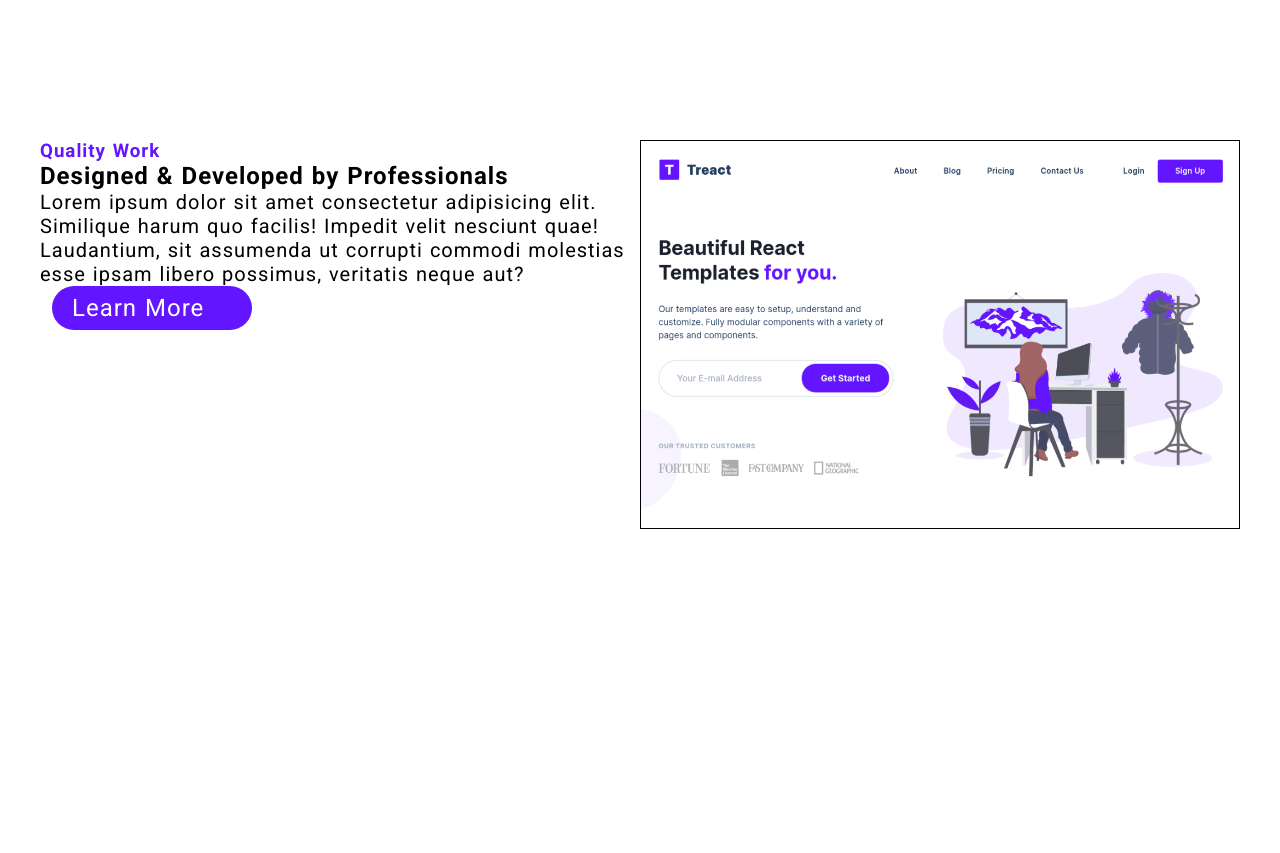
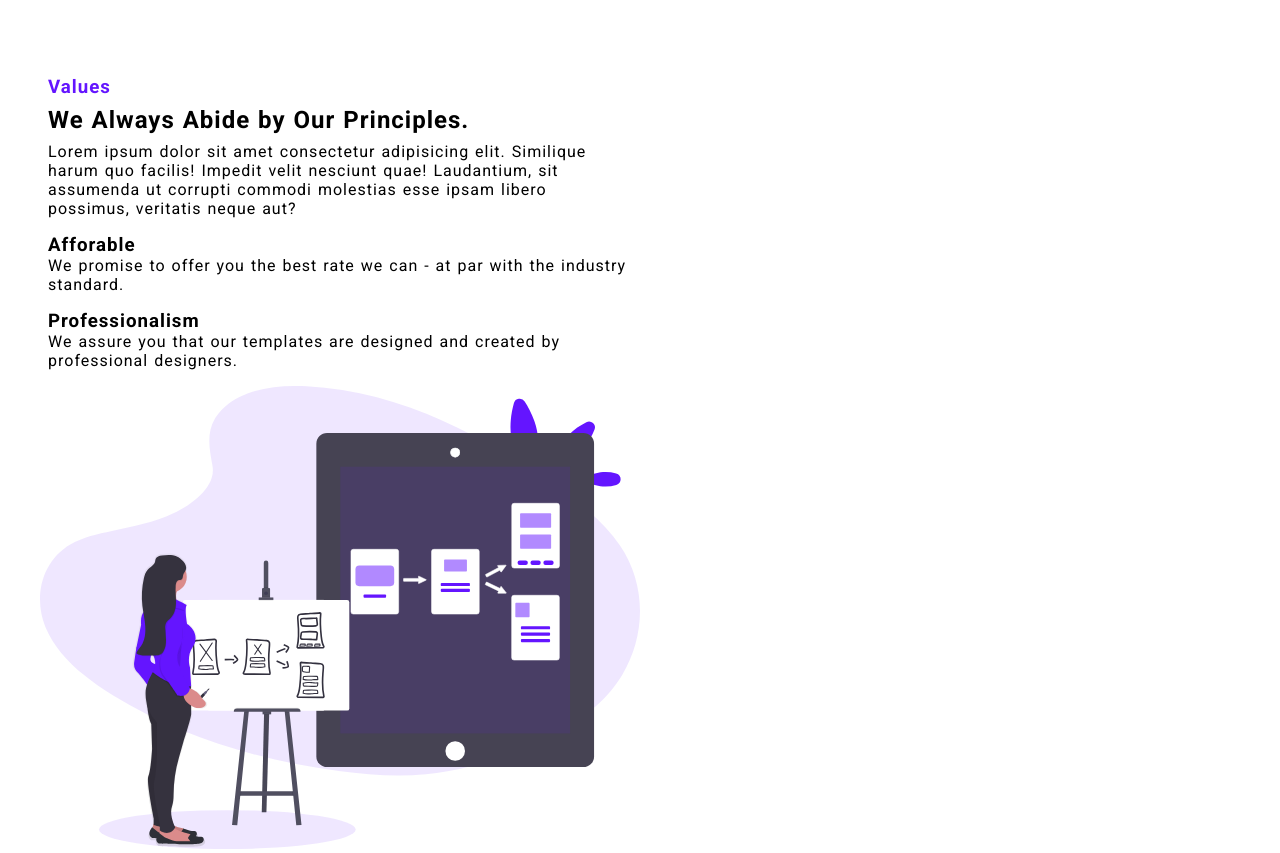
Before and after one commit to Fledtrain/Treact-Recreate-Project, a plain HTML site: page index.html in a window 1280 px wide. Shown: the part 2375-3228 px from the top of the page. Before the commit the page ends 2907 px from the top, so only its background shows below. Drawn offline with Linux system fonts and the light colour scheme.

Commit message:
Added Values section started working on it

```diff
--- a/index.html
+++ b/index.html
@@ -249,7 +249,8 @@
                 <span class="step__download">03</span>
                 <p class="step__para">
                   <strong class="step__strong"> Run </strong> Follow the
-                  instructions to setup and customize the template to your needs.
+                  instructions to setup and customize the template to your
+                  needs.
                 </p>
               </div>
             </div>
@@ -262,40 +263,47 @@
       <!-- End of row -->
     </section>
     <!-- End of Steps -->
-    <section class="works">
+    <section class="values">
       <div class="row">
-        <div class="work">
+        <div class="value">
           <!-- Work Description 1 -->
-          <div class="work__description1">
-            <h3 class="color">Quality Work</h3>
-            <h1>Designed & Developed by Professionals</h1>
-            <p class="work__para">
+          <div class="value__description1">
+            <h3 class="color value__color">Values</h3>
+            <h1>We Always Abide by Our Principles.</h1>
+            <p class="value__para">
               Lorem ipsum dolor sit amet consectetur adipisicing elit. Similique
               harum quo facilis! Impedit velit nesciunt quae! Laudantium, sit
               assumenda ut corrupti commodi molestias esse ipsam libero
               possimus, veritatis neque aut?
             </p>
-            <li>
-              <a href="" class="work__link work__link--primary">Learn More</a>
-            </li>
+            <div class="values__affordable">
+              <div class="values__affordable--para">
+                <h3>Afforable</h3>
+                <p>We promise to offer you the best rate we can - at par with the industry standard.</p>
+              </div>
+              <div class="values__affordable--para">
+                <h3>Professionalism</h3>
+                <p>We assure you that our templates are designed and created by professional designers.</p>
+              </div>
+            </div>
           </div>
 
-          <!-- Work Description 2 -->
-          <div class="work__description2">
+          <!-- Value Description 2 -->
+          <div class="value__description2">
             <figure>
               <img
-                src="./Assets/hero-screenshot.png"
-                class="work__description--img"
+                src="./Assets/prototype-illustration.svg"
+                class="value__description--img"
                 alt=""
               />
             </figure>
           </div>
+          <!-- End of value__description2 -->
         </div>
         <!-- End of work -->
       </div>
       <!-- End of row -->
     </section>
-
-
+    <!-- End of values -->
   </body>
 </html>
--- a/styles.css
+++ b/styles.css
@@ -165,7 +165,9 @@ input {
 .work__description1,
 .work__description2,
 .step__description2,
-.step__description1{
+.step__description1,
+.value__description1,
+.value__description2{
   display: flex;
 }
 .service {
@@ -241,7 +243,6 @@ input {
 .Steps {
   padding: 80px 24px 0 ;
   overflow: hidden;
-
 }
 .step {
   display: flex;
@@ -285,7 +286,6 @@ input {
   color: #80808070;
   font-weight: 900;
   font-size: 36px;
-
 }
 
 .step__downloads--register {
@@ -302,4 +302,44 @@ input {
 }
 
 
+
+
 /* Values Section */
+.values{
+  width: 100%;
+  max-width: 1200px;
+  margin: 0 auto;
+}
+
+/* Values descirption1 Section */
+.value__description1{
+  width: 50%;
+  flex-direction: column;
+  padding: 8px;
+}
+.value__color{
+  padding: 8px 0 8px 0;
+}
+.value__para{
+  padding: 8px 0 8px 0;
+}
+.value__affordable{
+  padding: 8px 0 8px 0;
+}
+
+
+.values__affordable--para{
+  padding: 8px 0 8px 0;
+}
+
+
+/* Values descirption2 Section */
+.value__description2{
+  flex-direction: column;
+  width: 50%;
+}
+.value__description--img{
+  width: 100%;
+  height: 100%;
+
+}
```
Also changed, not shown: Assets/prototype-illustration.svg (added).
